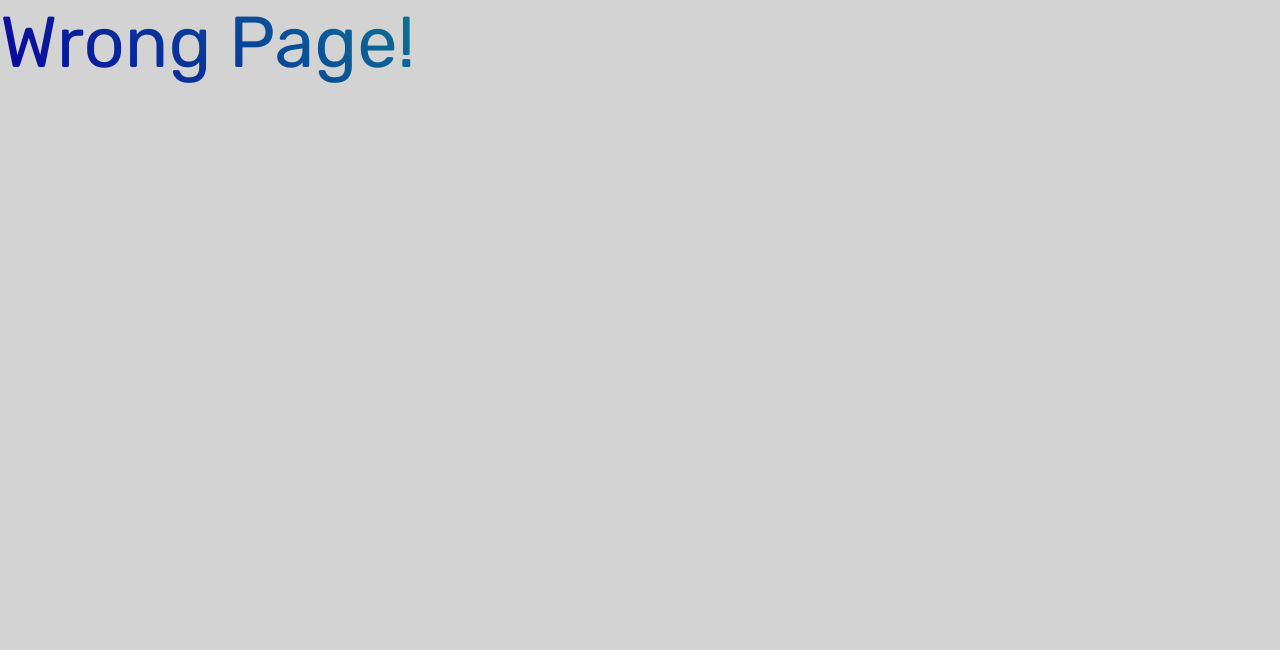
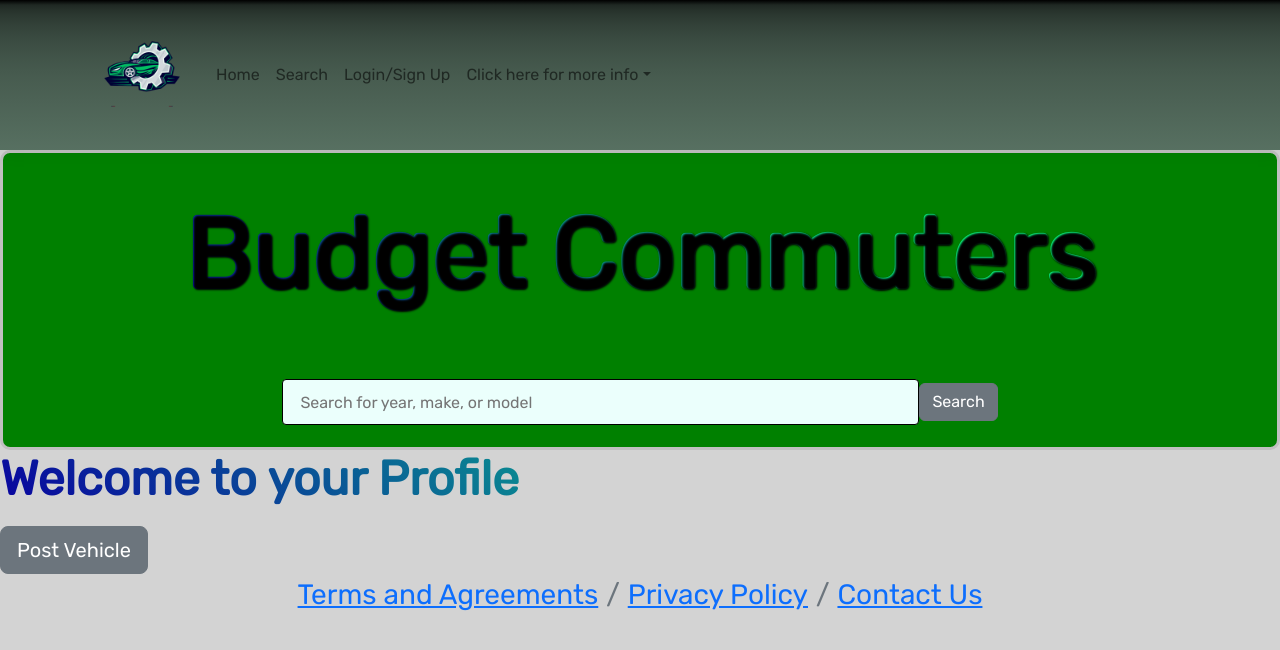
Before and after one commit to kathylopez97/Budget-Commuter, a React (Vite) app in the folder client/: page /profile in a window 1280 px wide. Before the commit this address had no page. Shown: the top 650 px of the page. Built offline with nearby package versions, Linux system fonts and the light colour scheme.

Commit message:
didnt change much

```diff
--- a/client/src/components/HomePageBtn/index.jsx
+++ b/client/src/components/HomePageBtn/index.jsx
@@ -1,7 +1,7 @@
 import React, { useState } from "react";
 import PostVehicle from '../PostVehicle/index';
-import { Link } from 'react-router-dom';
 import {Modal, Button} from 'react-bootstrap';
+import {Link} from 'react-router-dom'
 
 
 const styles = {
@@ -38,6 +38,7 @@ const styles = {
 
 function HomePageBtn({ user }) {
   const [postVehicle, setPostVehicle] = useState(false);
+  const [validated, setValidated] = useState(false);
 
   return (
     <div style={styles.introStyle}>
@@ -46,8 +47,7 @@ function HomePageBtn({ user }) {
         The best place to find your dream car at an affordable price
       </p>
       <div style={styles.ButtonDivStyle}>
-
-        <Button  href="" variant="secondary" size="lg">
+        <Button  href="/profile" variant="secondary" size="lg">
             Profile
         </Button>
         <Button variant="secondary" size="lg" onClick={()=>setPostVehicle(true)}>
--- a/client/src/components/PostVehicle/index.jsx
+++ b/client/src/components/PostVehicle/index.jsx
@@ -27,7 +27,6 @@ const VehiclePost = () => {
         if(form.checkValidity() === false) {
             event.stopPropagation();
             setValidated(true);
-            return;
         }
 
         try {
@@ -54,8 +53,11 @@ const VehiclePost = () => {
         }
     }
     return (
+        <>
         <Form noValidate validated={validated} onSubmit={handleFormSubmnit}>
         <Form.Group className='mb-3 p-4'>
+        {Auth.loggedIn() ? (
+            <>
             <Form.Label htmlFor='make'>Make</Form.Label>
             <Form.Control
                 type='text'
@@ -74,6 +76,7 @@ const VehiclePost = () => {
                 onChange={handleInputChange}
                 required
             />
+
             <Form.Label htmlFor='year'>Year</Form.Label>
             <Form.Control
                 type='number'
@@ -111,8 +114,13 @@ const VehiclePost = () => {
                 required
             />
             <Button className="mt-4" type='submit' variant='success'>Post Vehicle</Button>
+            </>
+        ) : (
+            <Alert variant='warning'>You must be logged in to post a vehicle!</Alert>
+        )}
         </Form.Group>
         </Form>
+        </>
     );
 };
 
--- /dev/null
+++ b/client/src/components/Profile/index.jsx
@@ -0,0 +1,30 @@
+import React, { useState } from "react";
+import PostVehicle from '../PostVehicle/index';
+import { Modal, Button } from 'react-bootstrap';
+import Header from '../Header';
+import Footer from '../Footer';
+
+function Profile() {
+
+  const [postVehicle, setPostVehicle] = useState(false);
+  const [validated, setValidated] = useState(false);
+
+
+  return (
+    <>
+    <div>
+      <h1>Welcome to your Profile</h1>
+      <div>
+        <Button variant="secondary" size="lg" onClick={() => setPostVehicle(true)}>
+          Post Vehicle
+        </Button>
+        <Modal show={postVehicle} onHide={() => setPostVehicle(false)}>
+          <PostVehicle />
+        </Modal>
+      </div>
+    </div>
+    </>
+  )
+}
+
+export default Profile;
--- a/client/src/main.jsx
+++ b/client/src/main.jsx
@@ -1,9 +1,9 @@
 import ReactDOM from 'react-dom/client'
 import { createBrowserRouter, RouterProvider } from 'react-router-dom'
 import HomePage from './components/Homepage'
+import Profile from './components/profile/'
 import 'bootstrap/dist/css/bootstrap.min.css'
 import { Outlet } from 'react-router-dom'
-
 
 import App from './App.jsx'
 // import FavoriteVehicles from './pages/FavoritedVehicles'
@@ -20,6 +20,10 @@ const router = createBrowserRouter([
                 index: true,
                 element: <HomePage />
             },
+            {
+                path: '/profile',
+                element: <Profile/>
+            }
         ]
     }
 ])
```
Also changed, not shown: client/src/App.jsx (line endings or trailing spaces), 1 other file (tests, documents, lock files or other folders).
